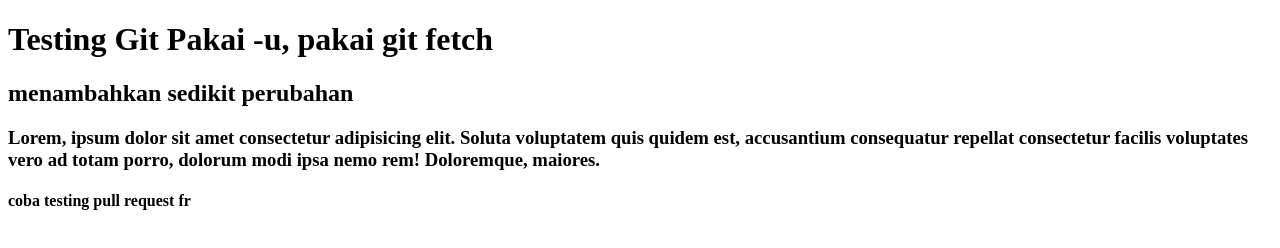
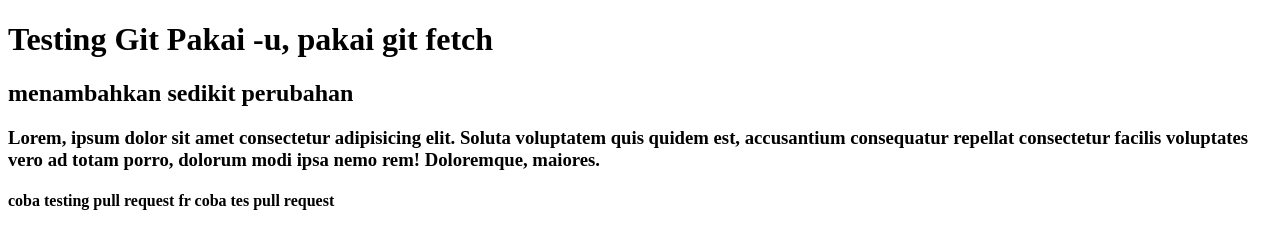
Before and after one commit to Rizanoor/batch15git, a plain HTML site: page index.html in a window 1280 px wide. Drawn offline with Linux system fonts and the light colour scheme.

Commit message:
test: 2 kali

```diff
--- a/index.html
+++ b/index.html
@@ -15,6 +15,6 @@
       facilis voluptates vero ad totam porro, dolorum modi ipsa nemo rem!
       Doloremque, maiores.
     </h3>
-    <h4>coba testing pull request fr</h4>
+    <h4>coba testing pull request fr coba tes pull request</h4>
   </body>
 </html>
```
